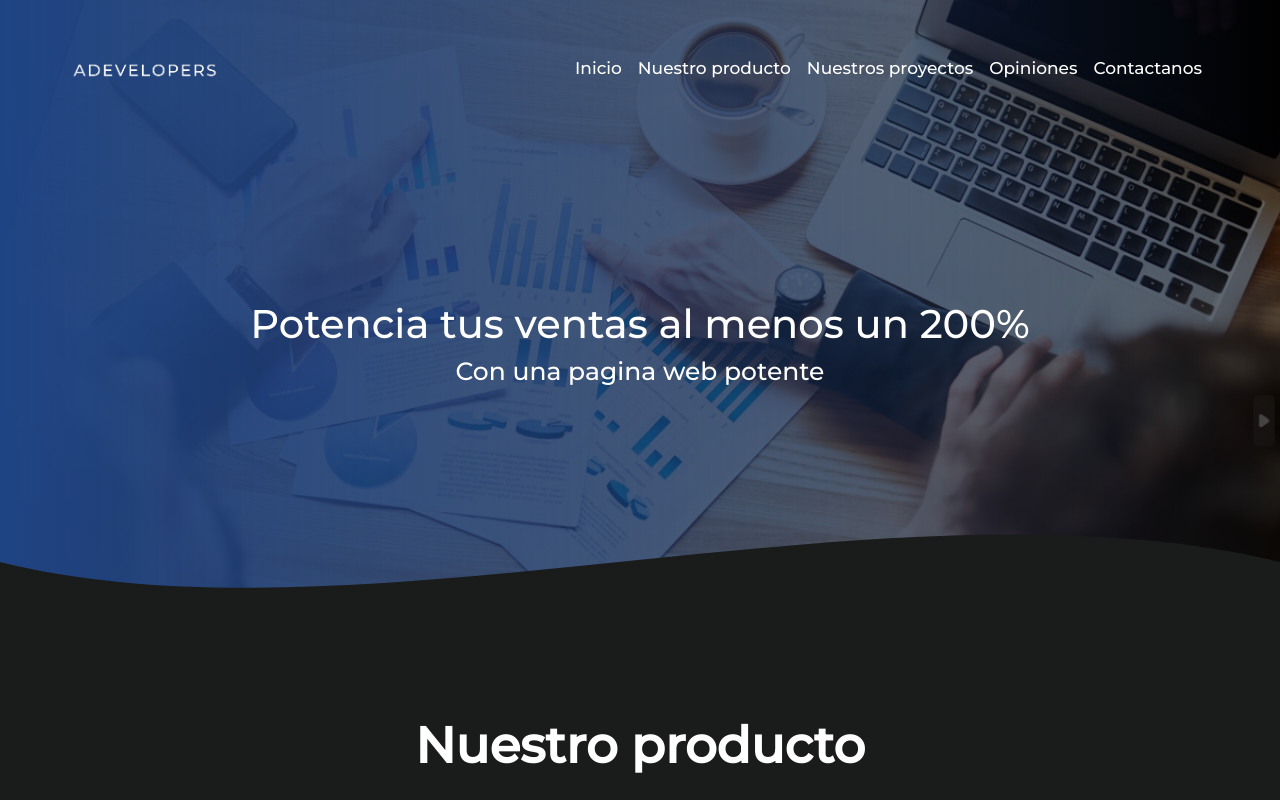
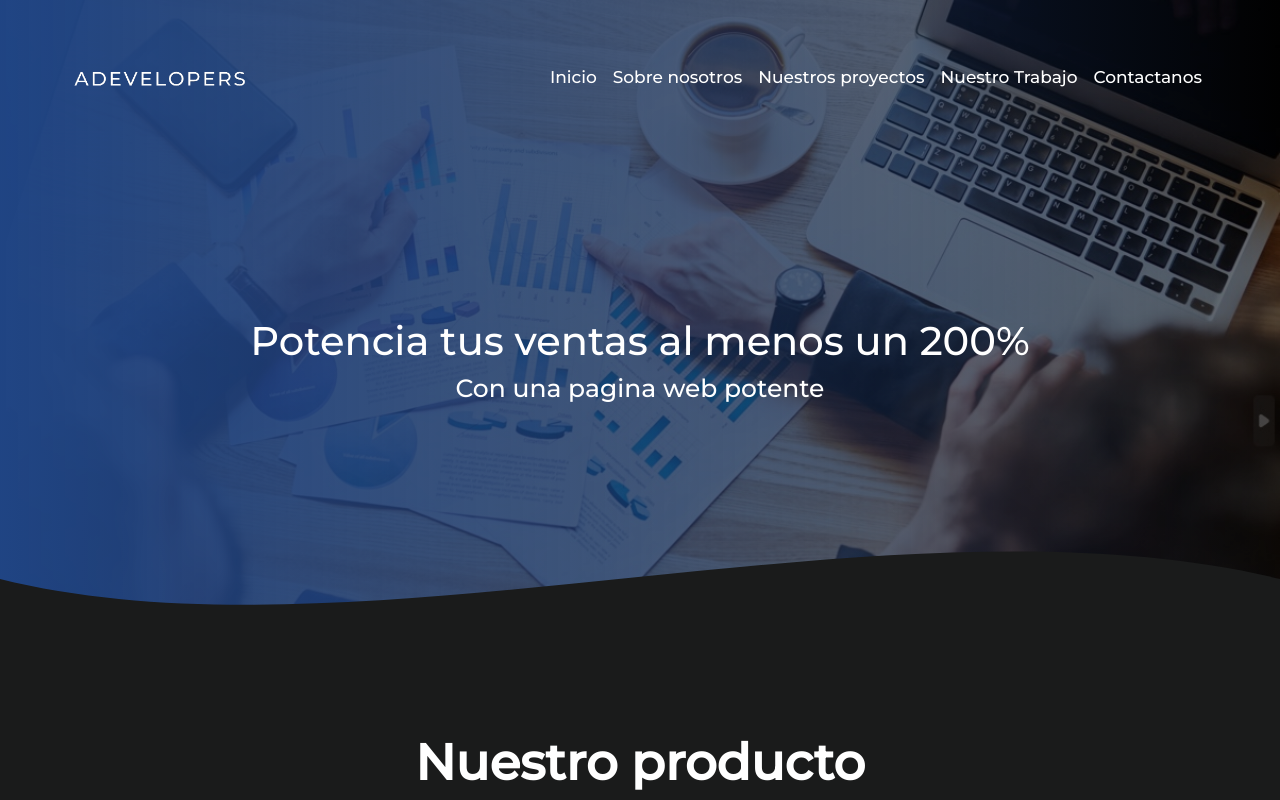
Before and after one commit to NicolasEstebanCuervo/Adevelopers, a React (Create React App) app: page / in a window 1280 px wide. Shown: the top 800 px of the page. Built offline with nearby package versions, Linux system fonts and the light colour scheme.

Commit message:
Nav links

```diff
--- a/src/Componentes/Contactanos/index.tsx
+++ b/src/Componentes/Contactanos/index.tsx
@@ -46,7 +46,7 @@ const Contactanos = () => {
     },
   };
   return (
-    <SeccionContacto ref={ref}>
+    <SeccionContacto ref={ref} id="contacto">
       <TituloContacto>Contactanos</TituloContacto>
       <SubDivContacto
         className="container"
--- a/src/Componentes/Header/index.tsx
+++ b/src/Componentes/Header/index.tsx
@@ -20,11 +20,11 @@ const HeaderComponent = () => {
         <Navbar.Toggle aria-controls="basic-navbar-nav" css={icon} onClick={handleClick} />
         <Navbar.Collapse id="basic-navbar-nav" css={navbarCollapseStyles} className={`${isOpen ? "show" : "centrar"}`}>
           <Nav>
-            <Nav.Link href="#Sobre mi" css={links}>Inicio</Nav.Link>
-            <Nav.Link href="#Conocimientos" css={links}>Nuestro producto</Nav.Link>
-            <Nav.Link href="#Estudios" css={links}>Nuestros proyectos</Nav.Link>
-            <Nav.Link href="#Mi mejor proyecto" css={links}>Opiniones</Nav.Link>
-            <Nav.Link href="#Contacto" css={links}>Contactanos</Nav.Link>
+            <Nav.Link href="#" css={links}>Inicio</Nav.Link>
+            <Nav.Link href="#sobreNosotros" css={links}>Sobre nosotros</Nav.Link>
+            <Nav.Link href="#nuestrosProyectos" css={links}>Nuestros proyectos</Nav.Link>
+            <Nav.Link href="#nuestroTrabajo" css={links}>Nuestro Trabajo</Nav.Link>
+            <Nav.Link href="#contacto" css={links}>Contactanos</Nav.Link>
           </Nav>
         </Navbar.Collapse>
       </Navbar>
@@ -76,20 +76,20 @@ const navbarCollapseStyles  = css`
 
 const ImagenLogo  = css`
 
-  width: 150px;
+  width: 180px;
 
   @media (max-width: 992px) {
-    max-width: 100px;
+    max-width: 150px;
     width: 100%;
   }
 
   @media (max-width: 320px) {
-    max-width: 80px;
+    max-width: 130px;
     width: 100%;
   }
 
   @media (max-width: 300px) {
-    font-size: 3vw;
+    font-size: 5vw;
     padding: 0.25rem 0.5rem;
   }
 `
--- a/src/Componentes/NuestrosProyectos/index.tsx
+++ b/src/Componentes/NuestrosProyectos/index.tsx
@@ -57,7 +57,7 @@ const NuestrosProyectos = () => {
   };
 
   return (
-    <SeccionProyectos ref={ref}>
+    <SeccionProyectos ref={ref} id="nuestrosProyectos">
     <TituloProyectos>Nuestros servicios</TituloProyectos>
     <ContenedorProyectos
       variants={container}
--- a/src/Componentes/NuestrosServicios/index.tsx
+++ b/src/Componentes/NuestrosServicios/index.tsx
@@ -25,7 +25,7 @@ const NuestrosServicios = () => {
   };
 
   return (
-    <ContenedorServicios ref={ref}>
+    <ContenedorServicios ref={ref} id="nuestroTrabajo">
       <TituloNuestrosServicios>Nuestro trabajo</TituloNuestrosServicios>
       <SubContenedorServicios
         variants={container}
--- a/src/Componentes/SobreNosotros/index.tsx
+++ b/src/Componentes/SobreNosotros/index.tsx
@@ -16,7 +16,7 @@ const SobreNosotros = () => {
   };
 
   return (
-    <SectionSobreNosotros ref={ref}>
+    <SectionSobreNosotros ref={ref} id="sobreNosotros">
       <motion.div
         initial="hidden"
         animate={inView ? "visible" : "hidden"}
```
